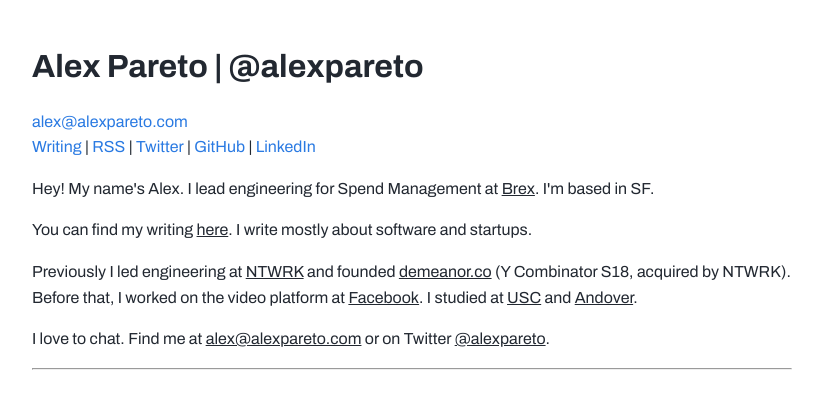
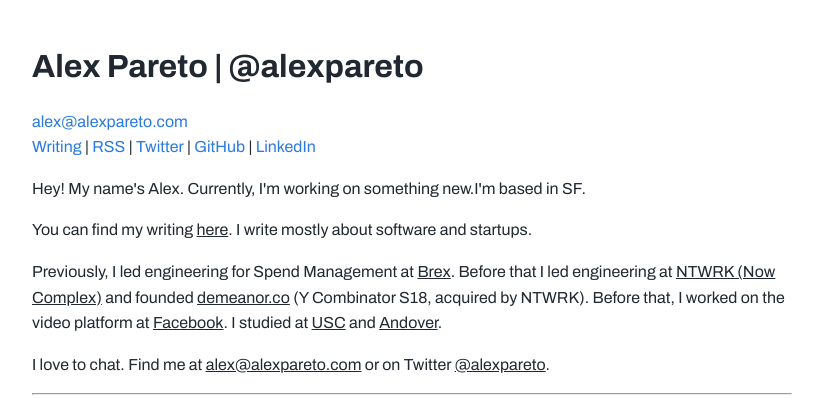
Before and after one commit to alexpareto/alexpareto.com, a website: page public/index.html in a window 1280 px wide. Shown: the top 399 px of the page, without its empty margins (228-1051 px from the left). Drawn offline with Linux system fonts and the light colour scheme; no server answers.

```diff
--- a/public/index.html
+++ b/public/index.html
@@ -53,8 +53,8 @@
       </div>
       <div class="about">
         <p>
-          Hey! My name's Alex. I lead engineering for Spend Management at
-          <a href="https://brex.com" target="_blank">Brex</a>. I'm based in SF.
+          Hey! My name's Alex. Currently, I'm working on something new.I'm based
+          in SF.
         </p>
         <p>
           You can find my writing
@@ -62,8 +62,11 @@
           write mostly about software and startups.
         </p>
         <p>
-          Previously I led engineering at
-          <a href="https://thentwrk.com" target="_blank">NTWRK</a> and founded
+          Previously, I led engineering for Spend Management at
+          <a href="https://brex.com" target="_blank">Brex</a>. Before that I led
+          engineering at
+          <a href="https://thentwrk.com" target="_blank">NTWRK (Now Complex)</a>
+          and founded
           <a
             href="https://www.ycombinator.com/companies/demeanor-co"
             target="_blank"
```
